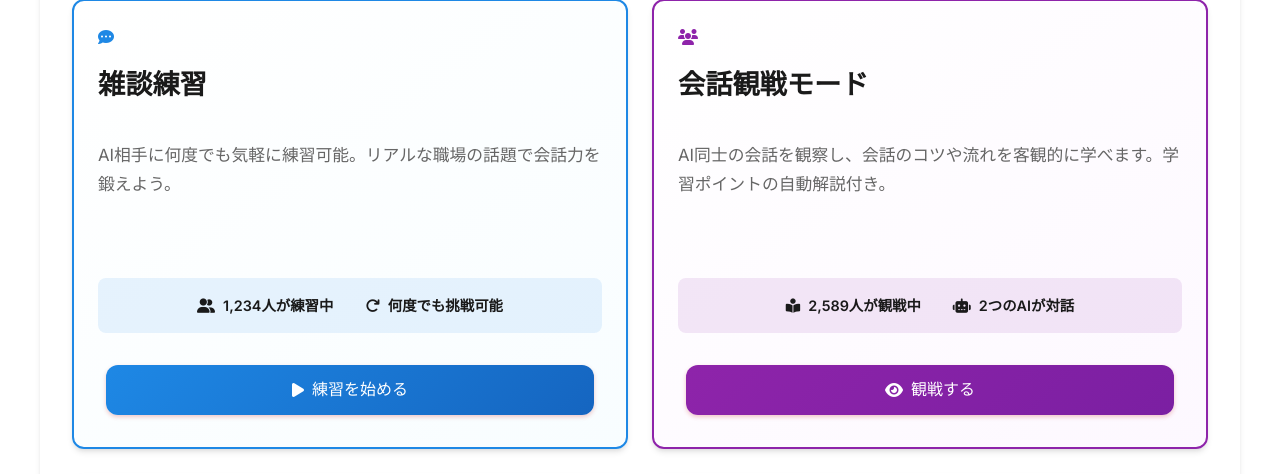
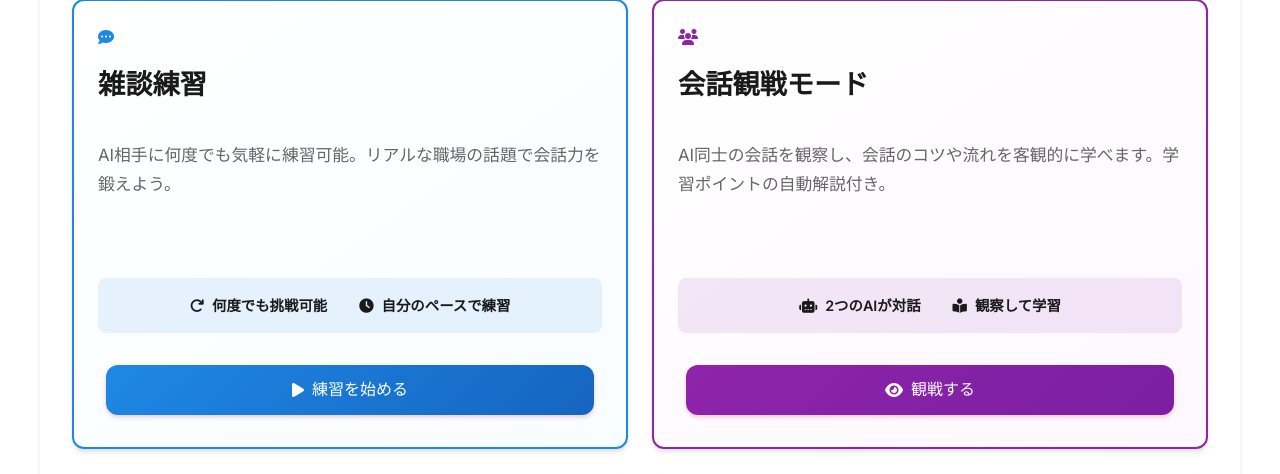
Before and after one commit to CaCC-Lab/workplace-roleplay, a Flask app: page / in a window 1280 px wide. Shown: the part 2407-2881 px from the top of the page. Run offline with Flask 3, Linux system fonts and the light colour scheme; data that the repository does not hold is empty; parts of the project's set-up code (start-up, migrations or seed data) failed here and were passed over.

Commit message:
fix: 根拠のない統計情報を即座に削除
🚨 虚偽の数字を除去し、事実に基づく情報のみに修正

削除内容：
- "1,234人が練習中" → 削除
- "2,589人が観戦中" → 削除

修正内容：
- 雑談練習："何度でも挑戦可能"、"自分のペースで練習"
- 会話観戦："2つのAIが対話"、"観察して学習"

深くお詫び申し上げます。今後は事実に基づく情報のみを表示します。

🤖 Generated with [Claude Code](https://claude.ai/code)

Co-Authored-By: Claude <noreply@anthropic.com>

```diff
--- a/templates/index.html
+++ b/templates/index.html
@@ -155,8 +155,8 @@
                         <h3>雑談練習</h3>
                         <p>AI相手に何度でも気軽に練習可能。リアルな職場の話題で会話力を鍛えよう。</p>
                         <div class="category-stats">
-                            <span class="stat-item"><i class="fas fa-user-friends"></i> 1,234人が練習中</span>
                             <span class="stat-item"><i class="fas fa-redo"></i> 何度でも挑戦可能</span>
+                            <span class="stat-item"><i class="fas fa-clock"></i> 自分のペースで練習</span>
                         </div>
                         <a href="{{ url_for('chat') }}" class="primary-button small-talk-button">
                             <i class="fas fa-play"></i> 練習を始める
@@ -168,8 +168,8 @@
                         <h3>会話観戦モード</h3>
                         <p>AI同士の会話を観察し、会話のコツや流れを客観的に学べます。学習ポイントの自動解説付き。</p>
                         <div class="category-stats">
-                            <span class="stat-item"><i class="fas fa-book-reader"></i> 2,589人が観戦中</span>
                             <span class="stat-item"><i class="fas fa-robot"></i> 2つのAIが対話</span>
+                            <span class="stat-item"><i class="fas fa-book-reader"></i> 観察して学習</span>
                         </div>
                         <a href="{{ url_for('watch_mode') }}" class="primary-button watch-mode-button">
                             <i class="fas fa-eye"></i> 観戦する
```
